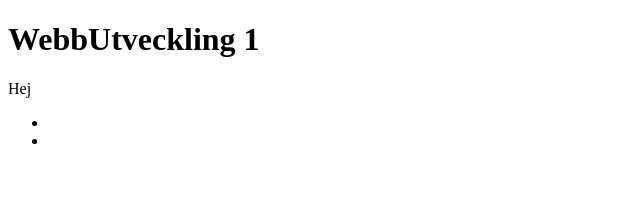
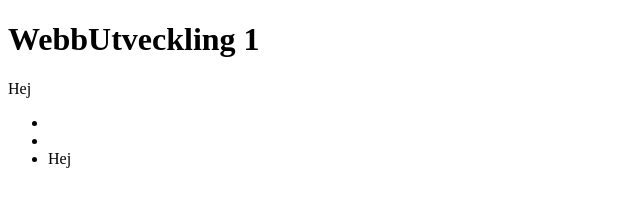
Before and after one commit to Bygren/webbUtvInf, a plain HTML site: page index.html in a window 1280 px wide. Shown: the full height of the page, 0-640 px from the left. Drawn offline with Linux system fonts and the light colour scheme.

Commit message:
ignore & li

```diff
--- a/index.html
+++ b/index.html
@@ -10,7 +10,8 @@
     <ul>
       <li></li>
       <li></li>
-      </ul>
+      <li>Hej</li>
+    </ul>
 
   </body>
 </html>
```
Also changed, not shown: 1 other file.
